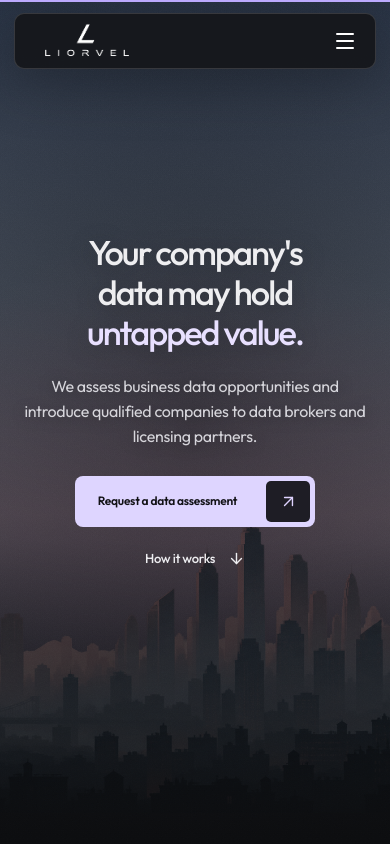
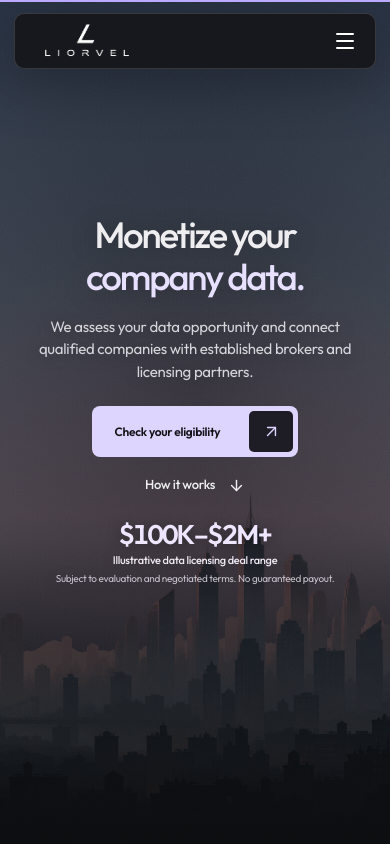
Before and after one commit to DiamondLocalMarketingCo/humanspirit, a Next.js app: page / in a window 390 px wide. Shown: the top 844 px of the page. Built offline with nearby package versions, Linux system fonts and the light colour scheme.

Commit message:
Refocus homepage on data monetization and add qualified deal-value context

```diff
--- a/app/globals.css
+++ b/app/globals.css
@@ -306,3 +306,75 @@ radial-gradient(ellipse 70% 46% at 50% 49%,rgba(10,11,15,.35),transparent)}
   .hero h1{font-size:clamp(30px,8.8vw,46px)!important;letter-spacing:-.055em!important;line-height:1.17!important}
   .hero-title-mobile .hero-title-line{display:block;white-space:nowrap}
 }
+
+
+/* Homepage value proposition and understated licensing range, desktop and mobile. */
+.hero .hero-value-line{
+  display:block;
+  white-space:nowrap;
+}
+.hero h1{
+  max-width:1050px;
+  margin-inline:auto;
+}
+.hero-deal-figure{
+  display:flex;
+  flex-direction:column;
+  align-items:center;
+  gap:5px;
+  margin:30px auto 0;
+  max-width:440px;
+  text-align:center;
+  text-shadow:0 2px 14px rgba(0,0,0,.4);
+}
+.hero-deal-figure strong{
+  display:block;
+  color:#eee6ff;
+  font-size:clamp(25px,2.5vw,34px);
+  font-weight:510;
+  letter-spacing:-.055em;
+  line-height:1.13;
+  font-variant-numeric:tabular-nums;
+}
+.hero-deal-figure>span{
+  color:#f0eaf5;
+  font-size:12px;
+  font-weight:490;
+  line-height:1.35;
+}
+.hero-deal-figure small{
+  display:block;
+  max-width:350px;
+  color:rgba(237,232,243,.79);
+  font-size:10px;
+  line-height:1.45;
+}
+@media(max-width:650px){
+  .hero h1{
+    font-size:clamp(34px,9.4vw,49px)!important;
+    line-height:1.14!important;
+    letter-spacing:-.06em!important;
+    margin-bottom:18px;
+    text-wrap:normal;
+  }
+  .hero .hero-value-line{display:block;white-space:nowrap}
+  .hero-description{
+    max-width:340px;
+    margin-bottom:23px;
+    font-size:15px;
+    line-height:1.5;
+  }
+  .hero-actions{gap:18px}
+  .hero-deal-figure{
+    margin-top:24px;
+    gap:4px;
+    max-width:325px;
+  }
+  .hero-deal-figure strong{font-size:27px}
+  .hero-deal-figure>span{font-size:11px}
+  .hero-deal-figure small{font-size:10px;max-width:295px}
+}
+@media(max-width:360px){
+  .hero h1{font-size:32px!important}
+  .hero-deal-figure strong{font-size:25px}
+}
--- a/app/page.tsx
+++ b/app/page.tsx
@@ -24,19 +24,22 @@ export default function Home() {
         <div className="hero-art" aria-hidden="true" />
         <div className="hero-city" aria-hidden="true"><Image src={skyline} alt="" fill priority sizes="(max-width: 650px) 1200px, 100vw" className="hero-city-image" /></div>
         <div className="hero-inner">
-          <Reveal delay={0.1}><h1 id="home-heading" aria-label="Your company's data may hold untapped value.">
-            <span className="hero-title-desktop" aria-hidden="true">Your company&apos;s data<br />may hold <em>untapped value.</em></span>
-            <span className="hero-title-mobile" aria-hidden="true">
-              <span className="hero-title-line">Your company&apos;s</span>
-              <span className="hero-title-line">data may hold</span>
-              <span className="hero-title-line"><em>untapped value.</em></span>
-            </span>
+          <Reveal delay={0.1}><h1 id="home-heading">
+            <span className="hero-value-line">Monetize your</span>
+            <span className="hero-value-line"><em>company data.</em></span>
           </h1></Reveal>
-          <Reveal delay={0.19}><p className="hero-description">We assess business data opportunities and introduce qualified companies to data brokers and licensing partners.</p></Reveal>
+          <Reveal delay={0.19}><p className="hero-description">We assess your data opportunity and connect qualified companies with established brokers and licensing partners.</p></Reveal>
           <Reveal delay={0.25}><div className="hero-actions">
-            <PrimaryLink>Request a data assessment</PrimaryLink>
+            <PrimaryLink>Check your eligibility</PrimaryLink>
             <a href="#how-it-works" className="text-link">How it works <ArrowDown size={17} /></a>
           </div></Reveal>
+          <Reveal delay={0.32}>
+            <div className="hero-deal-figure" aria-label="Illustrative transaction values from $100,000 to $2 million or more; results not guaranteed">
+              <strong>$100K–$2M+</strong>
+              <span>Illustrative data licensing deal range</span>
+              <small>Subject to evaluation and negotiated terms. No guaranteed payout.</small>
+            </div>
+          </Reveal>
         </div>
       </section>
 
```
